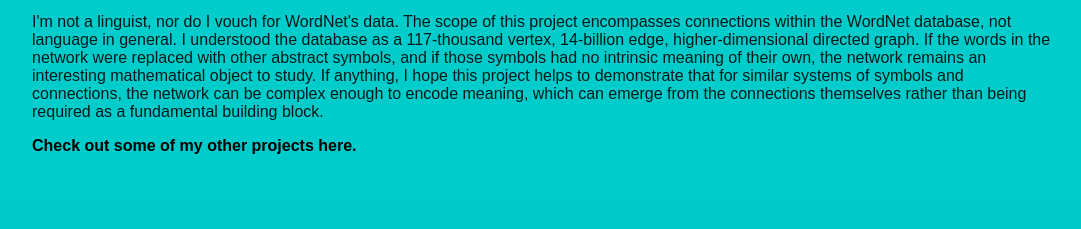
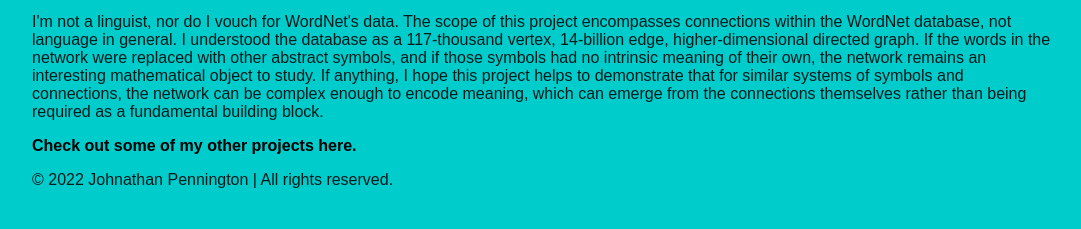
Before and after one commit to beetlebox-dev/wordplay, a Flask app: page /about in a window 1280 px wide. Shown: the part 873-1102 px from the top of the page, without its empty margins (96-1177 px from the left). Before the commit the page ends 1027 px from the top, so only its background shows below. Run offline with Flask 2, Linux system fonts and the light colour scheme.

Commit message:
Add copyright notice at /about page.

```diff
--- a/templates/wordplay/about.html
+++ b/templates/wordplay/about.html
@@ -79,6 +79,7 @@
         <p>With the ability to <a href="{{ url_for('connect') }}">find paths</a> between distant words, there are a lot of directions to go from here. The first expansion I've added is <a href="{{ url_for('opposite') }}">finding "quasi-opposites"</a>. Even though a word doesn't have an established antonym relationship, my code can look for the nearest words that do have direct antonyms. These next of kin antonym relationships sometimes make good sense, are often abstract, or occasionally unconvincing, but on the whole amusing.</p>
         <p>I'm not a linguist, nor do I vouch for WordNet's data. The scope of this project encompasses connections within the WordNet database, not language in general. I understood the database as a 117-thousand vertex, 14-billion edge, higher-dimensional directed graph. If the words in the network were replaced with other abstract symbols, and if those symbols had no intrinsic meaning of their own, the network remains an interesting mathematical object to study. If anything, I hope this project helps to demonstrate that for similar systems of symbols and connections, the network can be complex enough to encode meaning, which can emerge from the connections themselves rather than being required as a fundamental building block.</p>
         <p><a target="_blank" href="https://beetlebox.dev">Check out some of my other projects here.</a></p>
+        <p>&#169; 2022 Johnathan Pennington | All rights reserved.</p>
     </div>
 
 </body>
```
